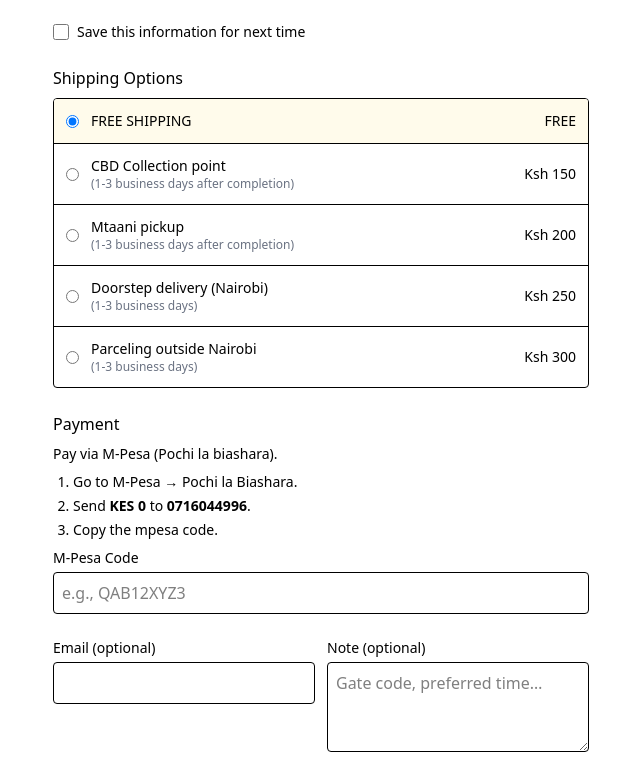
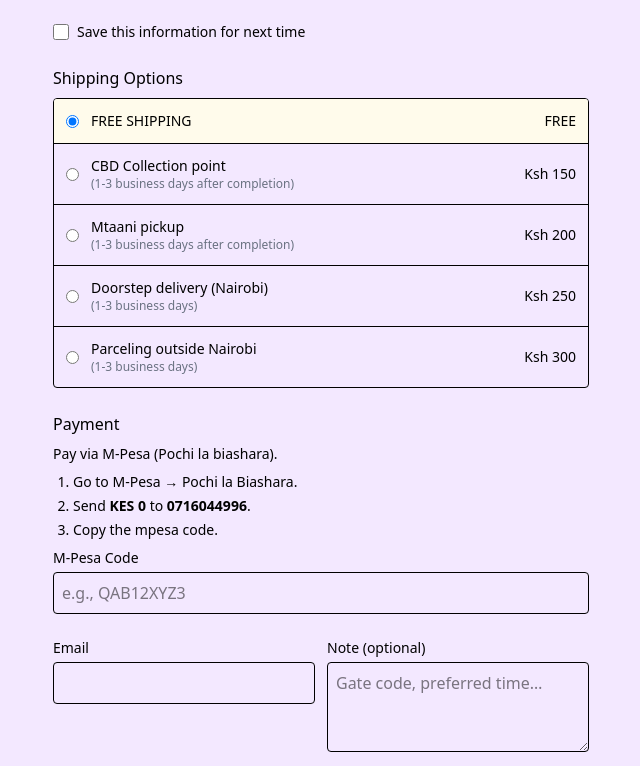
Before and after one commit to deeoloo/yarnly_chic, a React (Vite) app in the folder client/: page /checkout in a window 1280 px wide. Shown: the part 548-1314 px from the top of the page, without its empty margins (35-675 px from the left). Built offline with nearby package versions, Linux system fonts and the light colour scheme; no server answers.

Commit message:
adding colors

```diff
--- a/client/src/components/Checkout.jsx
+++ b/client/src/components/Checkout.jsx
@@ -178,8 +178,8 @@ export default function Checkout({ cart: cartProp = [] }) {
         {/* Email + note */}
         <div className="grid grid-cols-2 gap-3">
           <div>
-            <label className="block text-sm mb-1">Email (optional)</label>
-            <input className="w-full p-2 border rounded" name="email" value={form.email} onChange={onChange} type="email" />
+            <label className="block text-sm mb-1">Email </label>
+            <input className="w-full p-2 border rounded" name="email" value={form.email} onChange={onChange} type="email" required />
           </div>
           <div>
             <label className="block text-sm mb-1">Note (optional)</label>
--- a/client/src/index.css
+++ b/client/src/index.css
@@ -1 +1,5 @@
-@import "tailwindcss"
+@import "tailwindcss";
+
+body{
+  background: #f3e8ff;
+}
```
